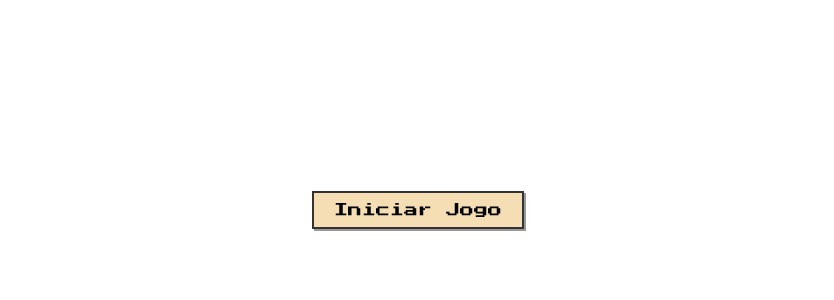
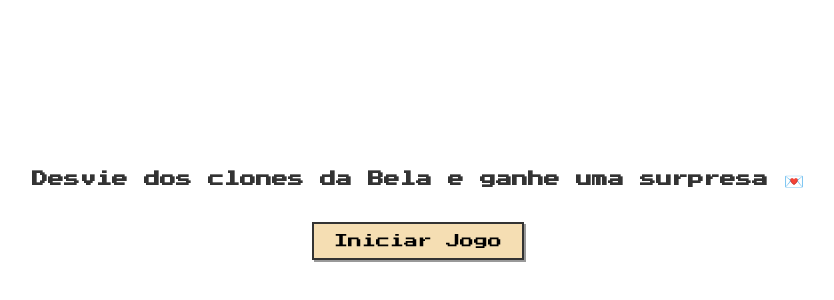
Before and after one commit to juliabarf/jogoCorre, a plain HTML site: page index.html in a window 1280 px wide. Shown: the part 190-490 px from the top of the page, without its empty margins (222-1056 px from the left). Drawn offline with Linux system fonts and the light colour scheme.

Commit message:
atualiza menu

```diff
--- a/index.html
+++ b/index.html
@@ -60,6 +60,7 @@
 </head>
 <body>
   <div id="menu">
+      <h1>Desvie dos clones da Bela e ganhe uma surpresa 💌</h1>
     <button onclick="startGame()">Iniciar Jogo</button>
   </div>
 
```
Also changed, not shown: icon.png.
